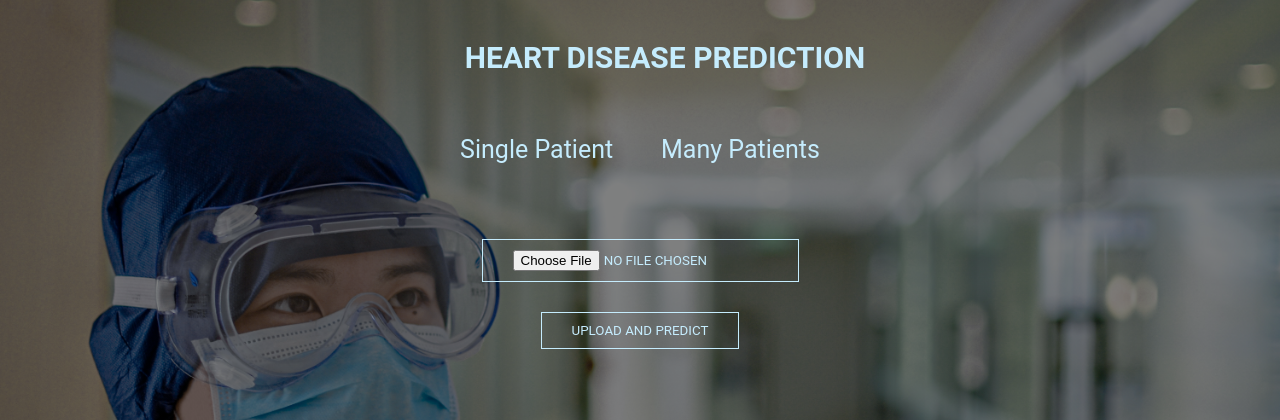
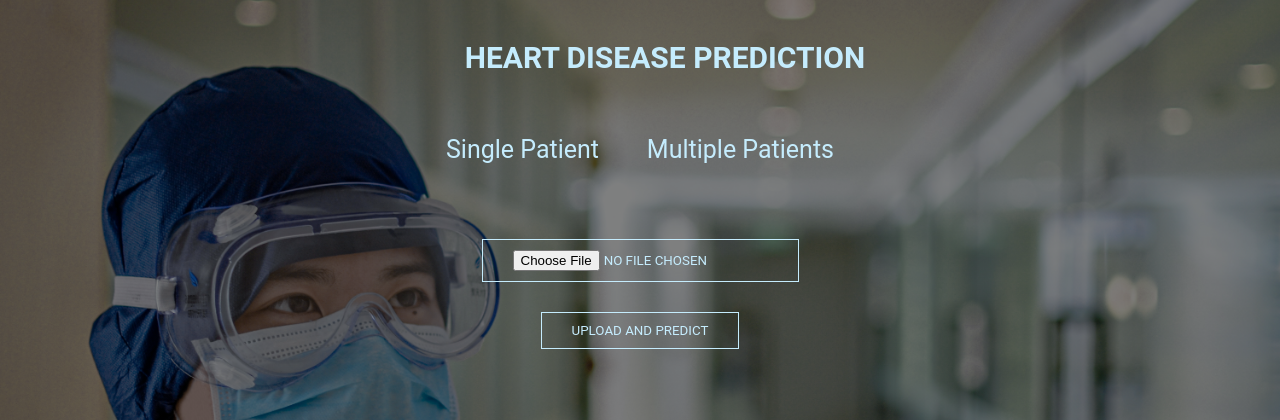
Before and after one commit to leelamanikanta/Heart-Disease-prediction_End_to_End, a Flask app: page /bulkpredict in a window 1280 px wide. Shown: the top 420 px of the page. Run offline with Flask 2, Linux system fonts and the light colour scheme; some libraries are stand-ins or nearby versions.

Commit message:
Update Bulkpredict.html

```diff
--- a/templates/Bulkpredict.html
+++ b/templates/Bulkpredict.html
@@ -11,7 +11,7 @@
 	<div class="row">
 		<ul class="main-nav">
 		<li><a class="active" href="{{ url_for('homePage')}}">Single Patient</a></li>
-		<li><a class="active" href="{{ url_for('bulkpredict')}}">Many Patients</a></li>
+		<li><a class="active" href="{{ url_for('bulkpredict')}}">Multiple Patients</a></li>
 		</ul>
 	</div>
 	<br><form action = "{{ url_for('upload_csv')}}" method = "POST" enctype = "multipart/form-data">
```
